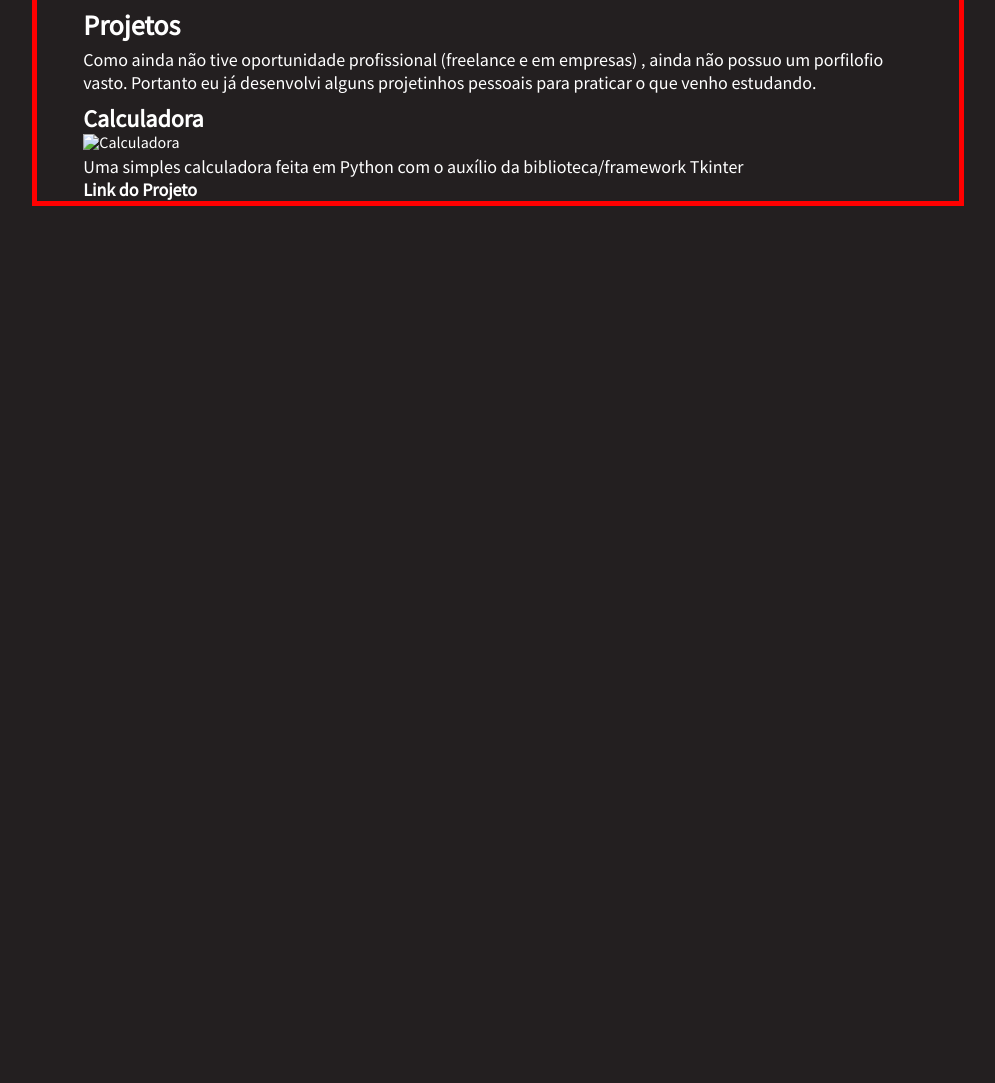
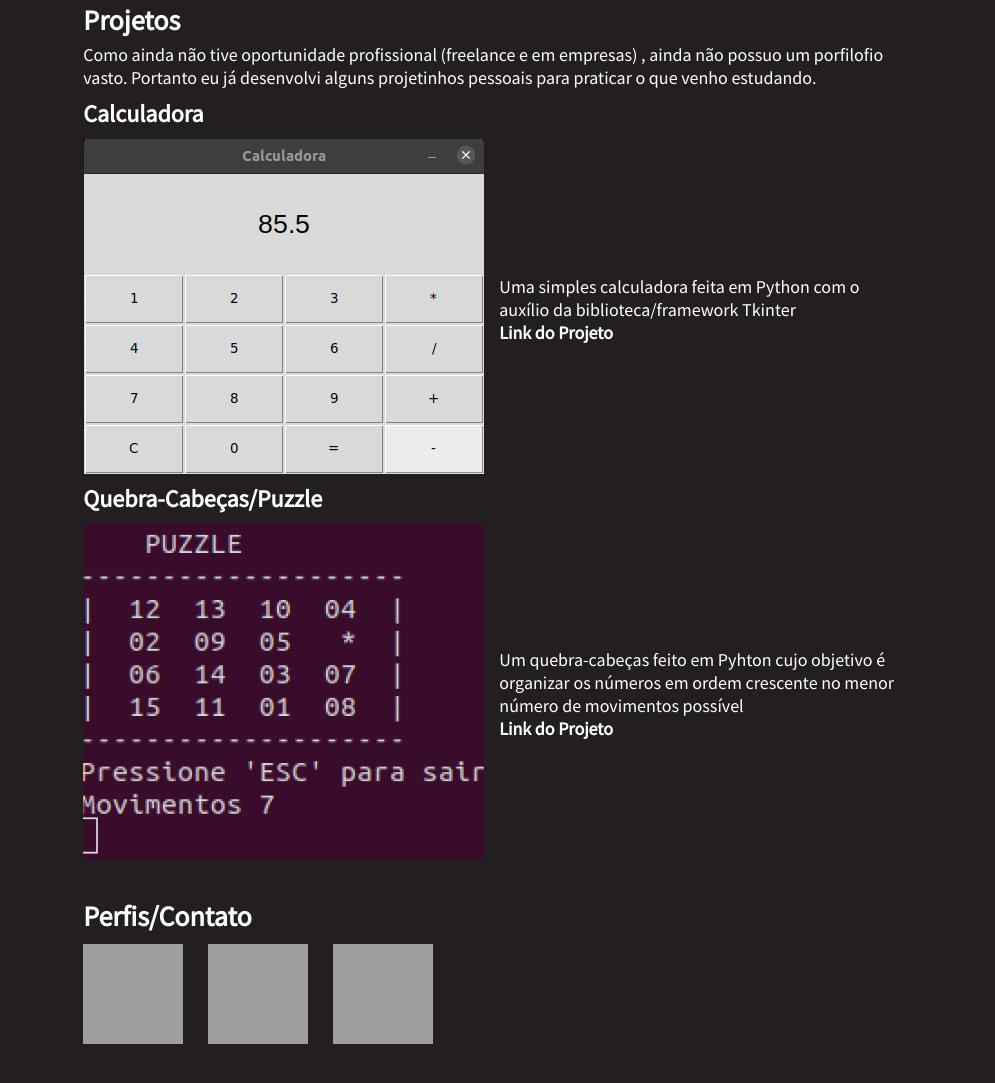
Before and after one commit to regyeduardo/freecodecamp-challanges, a plain HTML site: page Course 1 - HTML/projeto 5/index.html in a window 1280 px wide. Shown: the part 259-1342 px from the top of the page, without its empty margins (142-1137 px from the left). Before the commit the page ends 800 px from the top, so only its background shows below. Drawn offline with Linux system fonts and the light colour scheme; grey boxes are pictures that could not be loaded.

Commit message:
Curso de Html e Css terminado

```diff
--- a/Course 1 - HTML/projeto 5/index.html
+++ b/Course 1 - HTML/projeto 5/index.html
@@ -43,11 +43,32 @@
             <div class="projeto">
                 <h3 class="project-title">Calculadora</h3>
                 <div class="project-details">
-                    <img src="" alt="Calculadora">
-                    <p class="text-about-section">Uma simples calculadora feita em Python com o auxílio da biblioteca/framework Tkinter<br>
-                    </p>
-                    <p class="project-link"><a href="https://github.com/regyeduardo/Calculadora-Tkinter">Link do Projeto</a></p>
+                    <img src="https://github.com/regyeduardo/freecodecamp-challanges/blob/master/Course%201%20-%20HTML/projeto%205/images/calculadora.png?raw=true" alt="Calculadora">
+                    <div class="text-project">
+                        <p class="text-about-section">Uma simples calculadora feita em Python com o auxílio da biblioteca/framework Tkinter<br>
+                        </p>
+                        <p class="project-link"><a href="https://github.com/regyeduardo/Calculadora-Tkinter" target="_blank">Link do Projeto</a></p>
+                    </div>
                 </div>
+            </div>
+            <div class="projeto">
+                <h3 class="project-title">Quebra-Cabeças/Puzzle</h3>
+                <div class="project-details">
+                    <img src="https://github.com/regyeduardo/freecodecamp-challanges/blob/master/Course%201%20-%20HTML/projeto%205/images/puzzle.png?raw=true" alt="Quebra-Cabeças/Puzzle">
+                    <div class="text-project">
+                        <p class="text-about-section">Um quebra-cabeças feito em Pyhton cujo objetivo é organizar os números em ordem crescente no menor número de movimentos possível<br>
+                        </p>
+                        <p class="project-link"><a href="https://github.com/regyeduardo/Quebra-Cabe-as-Python" target="_blank">Link do Projeto</a></p>
+                    </div>
+                </div>
+            </div>
+        </div>
+        <div class="perfis section">
+            <h2 class='section-title'>Perfis/Contato</h2>
+            <div class="imagens">
+                <a href="https://www.freecodecamp.org/portuguese/regyeduardo" target="_blank"><img src="https://styles.redditmedia.com/t5_34mfx/styles/communityIcon_odbxo8lc3tv41.png" alt="Freecode Camp Profile"></a>
+                <a href="https://www.linkedin.com/in/regy-niles" target="_blank"><img src="https://image.flaticon.com/icons/png/512/174/174857.png" alt="Linkedin Profile"></a>
+                <a href="https://www.github.com/regyeduardo" target="_blank"><img src="https://image.flaticon.com/icons/png/512/25/25231.png" alt="Github Profile"></a>
             </div>
         </div>
     </div>
--- a/Course 1 - HTML/projeto 5/style.css
+++ b/Course 1 - HTML/projeto 5/style.css
@@ -42,7 +42,6 @@ a {
 
 .container {
     width: 90%;
-    border: 5px solid red;
     margin: 0 auto;
 }
 
@@ -75,7 +74,20 @@ a {
 
 .project-details {
     display: flex;
+    flex-direction: row;
+    margin-top: 10px;
+}
+
+.project-details img {
+    width: 401px;
+    height: 335px;
+}
+
+.project-details .text-project {
+    display: flex;
     flex-direction: column;
+    justify-content: center;
+    margin-left: 15px;
 }
 
 .project-link {
@@ -87,3 +99,32 @@ a {
 .project-link a {
     color: #ffffff
 }
+
+.imagens {
+    margin-top: 10px;
+    margin-bottom: 40px;
+    display: flex;
+    justify-content: flex-start;
+    gap: 25px;
+}
+
+.imagens img {
+    width: 100px;
+    height: 100px;
+}
+
+@media  screen and (max-width: 800px) {
+    .project-details {
+        display: block;
+    }
+
+    .project-details .text-project {
+        margin-left: 0;
+        margin-top: 10px;
+    }
+
+    .project-details img {
+        display: block;
+        margin: 0 auto;
+    }
+}
```
